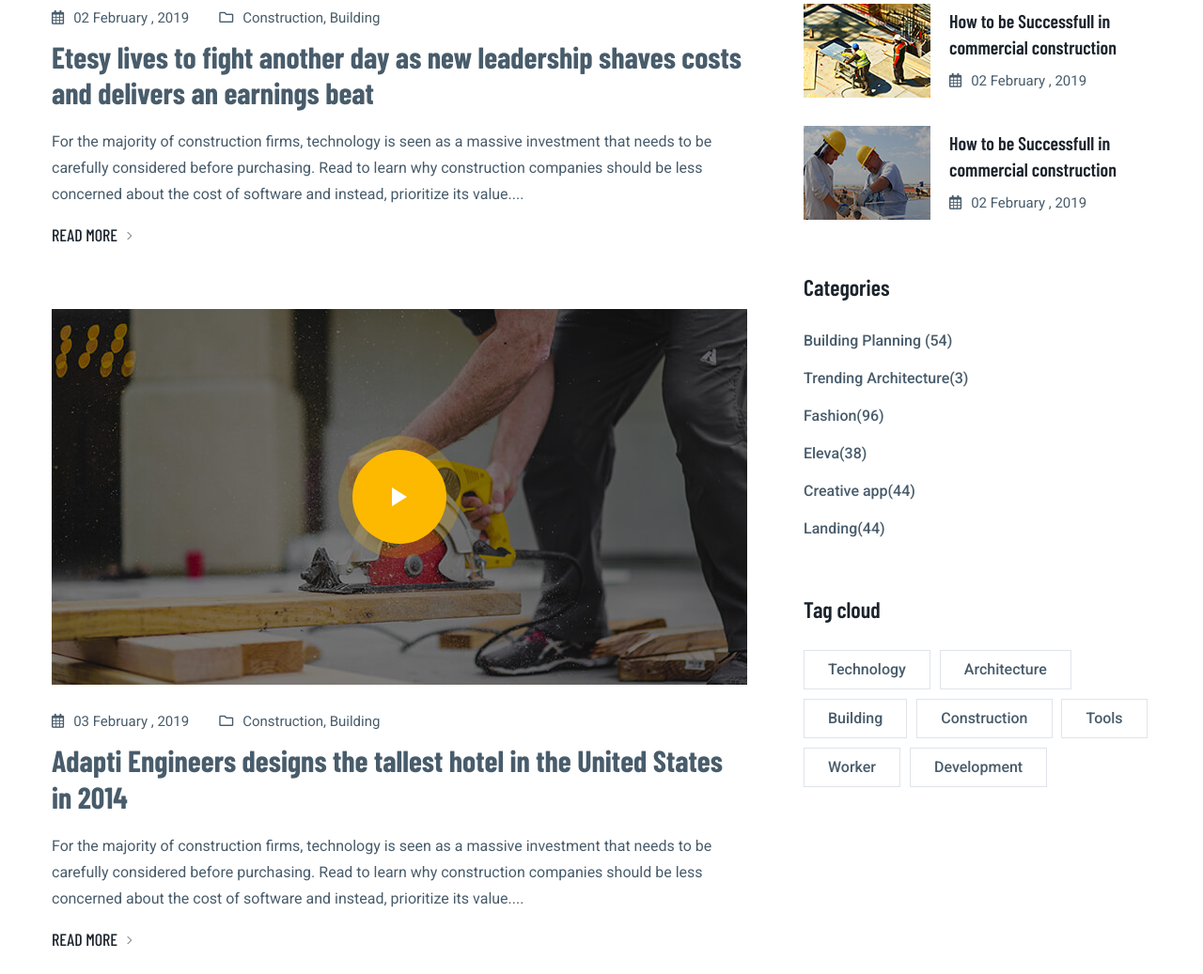
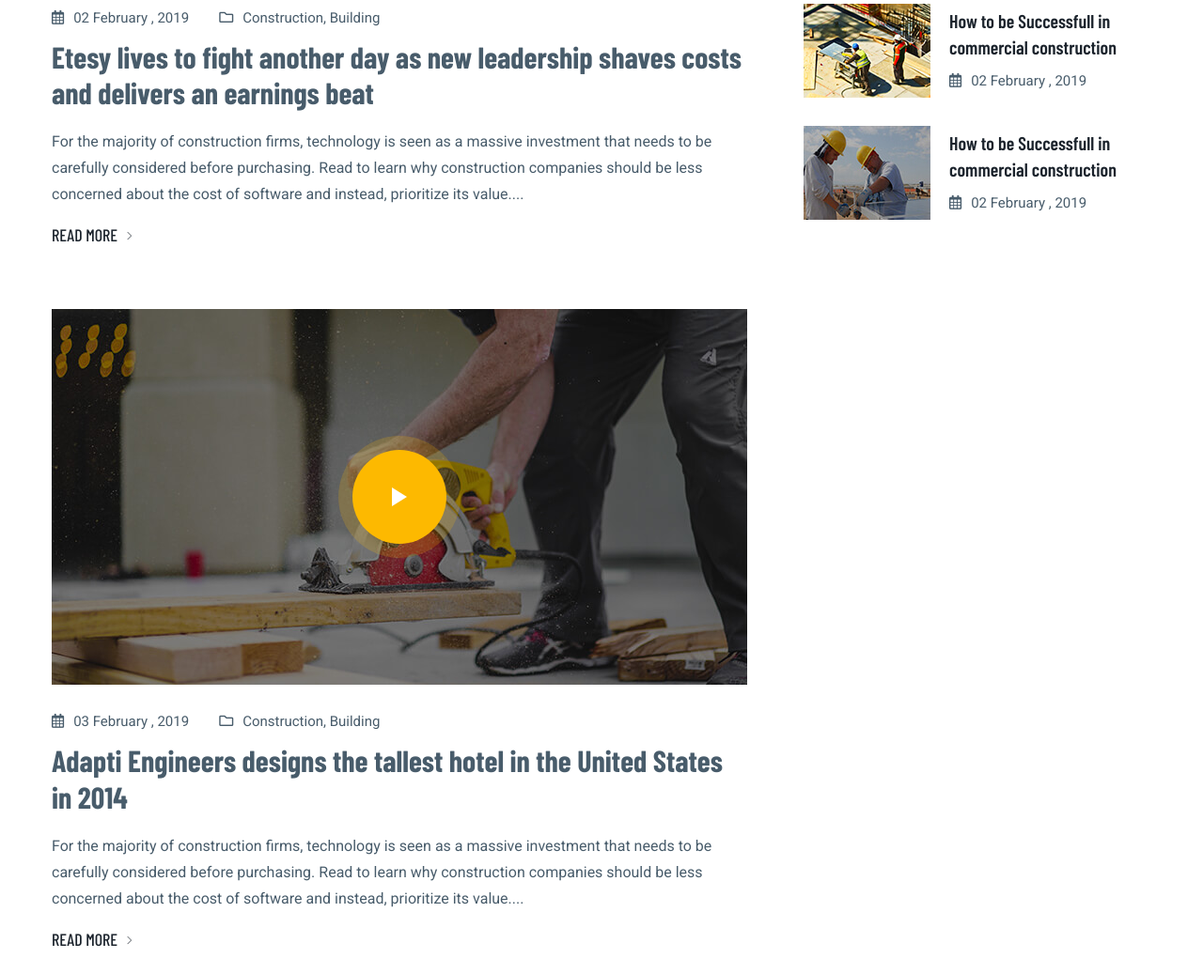
Before and after one commit to ZhanbolotAbdrasilov17/ADSK, a Django app: page /news in a window 1280 px wide. Shown: the part 1112-2149 px from the top of the page at 94% size. Run offline with Django 3.2, Linux system fonts and the light colour scheme; some libraries are stand-ins or nearby versions.

Commit message:
connecting html files

```diff
--- a/first/models.py
+++ b/first/models.py
@@ -11,6 +11,10 @@ class Employee(models.Model):
 
     def __str__(self):
         return self.full_name
+
+class Emdescription(models.Model):
+    employee = models.ForeignKey(Employee, on_delete=models.CASCADE, related_name="descriptions")
+    text = models.TextField(verbose_name="Описание")
 
 
 class Project(models.Model):
--- a/templates/blog.html
+++ b/templates/blog.html
@@ -148,28 +148,8 @@
                                         </div>
                                     </div>
                                 </div>
-                                <div class="widget sidebar_widget widget_categorie">
-                                    <h4 class="w_title">Categories</h4>
-                                    <ul class="list-unstyled">
-                                        <li> <a href="#"><span>Building Planning </span><em>(54)</em></a> </li>
-                                        <li> <a href="#"><span>Trending Architecture</span><em>(3)</em></a> </li>
-                                        <li> <a href="#"><span>Fashion</span><em>(96)</em></a> </li>
-                                        <li> <a href="#"><span>Eleva</span><em>(38)</em></a> </li>
-                                        <li> <a href="#"><span>Creative app</span><em>(44)</em></a> </li>
-                                        <li> <a href="#"><span>Landing</span><em>(44)</em></a> </li>
-                                    </ul>
-                                </div>
-                                <div class="widget sidebar_widget widget_tag_cloud">
-                                    <h4 class="w_title">Tag cloud</h4>
-                                    <div class="post-tags">
-                                        <a href="#">Technology</a>
-                                        <a href="#">Architecture</a>
-                                        <a href="#">Building</a>
-                                        <a href="#">Construction</a>
-                                        <a href="#">Tools</a>
-                                        <a href="#">Worker</a>
-                                        <a href="#">Development</a>
-                                    </div>
+
+
                                 </div>
                             </div>
                         </div>
--- a/templates/index.html
+++ b/templates/index.html
@@ -83,13 +83,13 @@
                                 <li class="nav-item"><a class="nav-link" href="about.html">ABOUT</a></li>
                                 <li class="nav-item"><a class="nav-link" href="service.html">SERVICES</a></li>
                                 <li class="nav-item"><a class="nav-link" href="portfolio.html">PORTFOLIO</a></li>
-                                <li class="nav-item"><a class="nav-link" href="team.html">TEAM</a></li>
+                                <li class="nav-item"><a class="nav-link" href="{% url 'employee' %}">TEAM</a></li>
                                 <li class="nav-item dropdown submenu">
                                     <a class="nav-link dropdown-toggle" href="#" role="button" data-toggle="dropdown" aria-haspopup="true" aria-expanded="false">
                                         BLOG
                                     </a>
                                     <ul class="dropdown-menu">
-                                        <li class="nav-item"><a href="blog.html" class="nav-link">Blog List</a></li>
+                                        <li class="nav-item"><a href="{% url 'news' %}" class="nav-link">Blog List</a></li>
                                         <li class="nav-item"><a href="blog-grid.html" class="nav-link">Blog Grid</a></li>
                                         <li class="nav-item"><a href="blog-details.html" class="nav-link">Blog Details</a></li>
                                     </ul>
```
Also changed, not shown: first/admin.py (+7 -1 lines), db.sqlite3, first/migrations/0008_emdescription.py (added), media/news/articles_dorozhnaya-razmetka-34419.jpg (added), media/news/articles_konstrukcii-dorozhnyx-odezhd-26271.jpg (added), media/news/articles_otlichiya-pricepa-ot-polupricepa-319b2.jpg (added).
